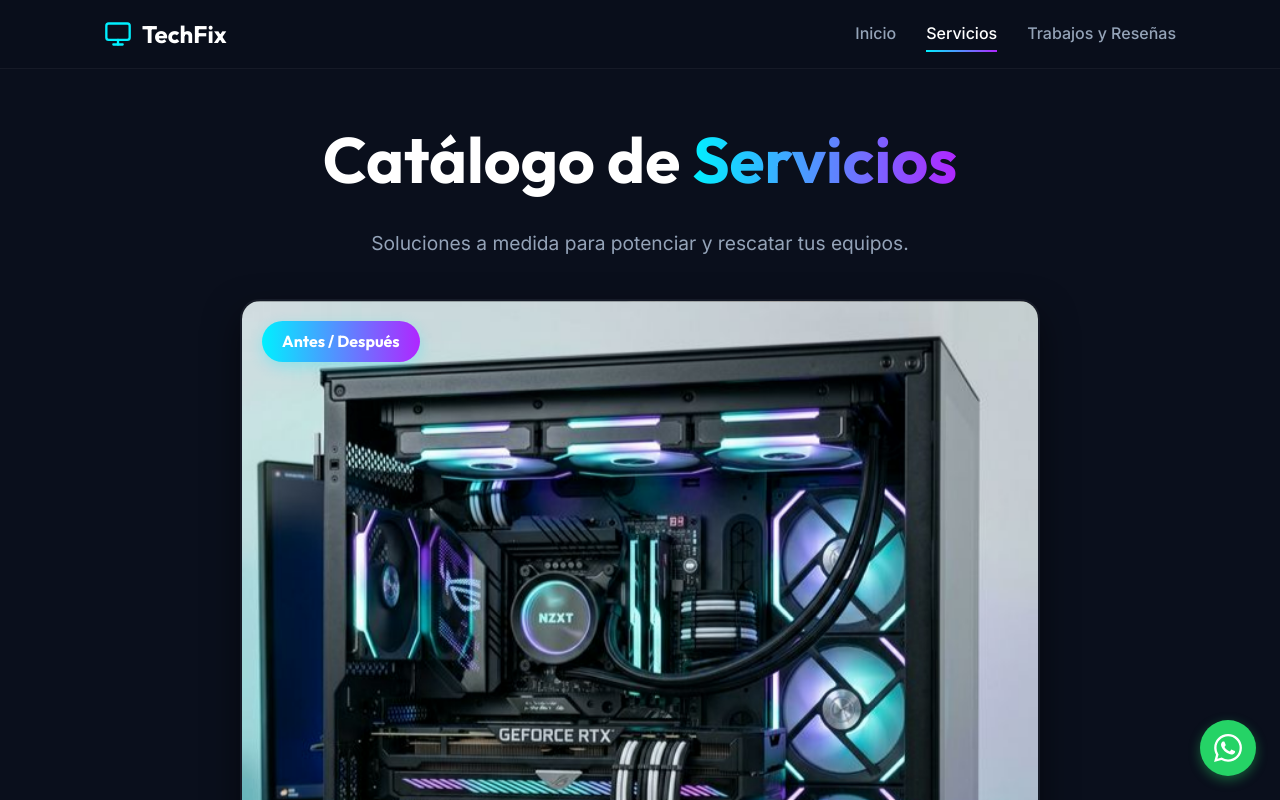
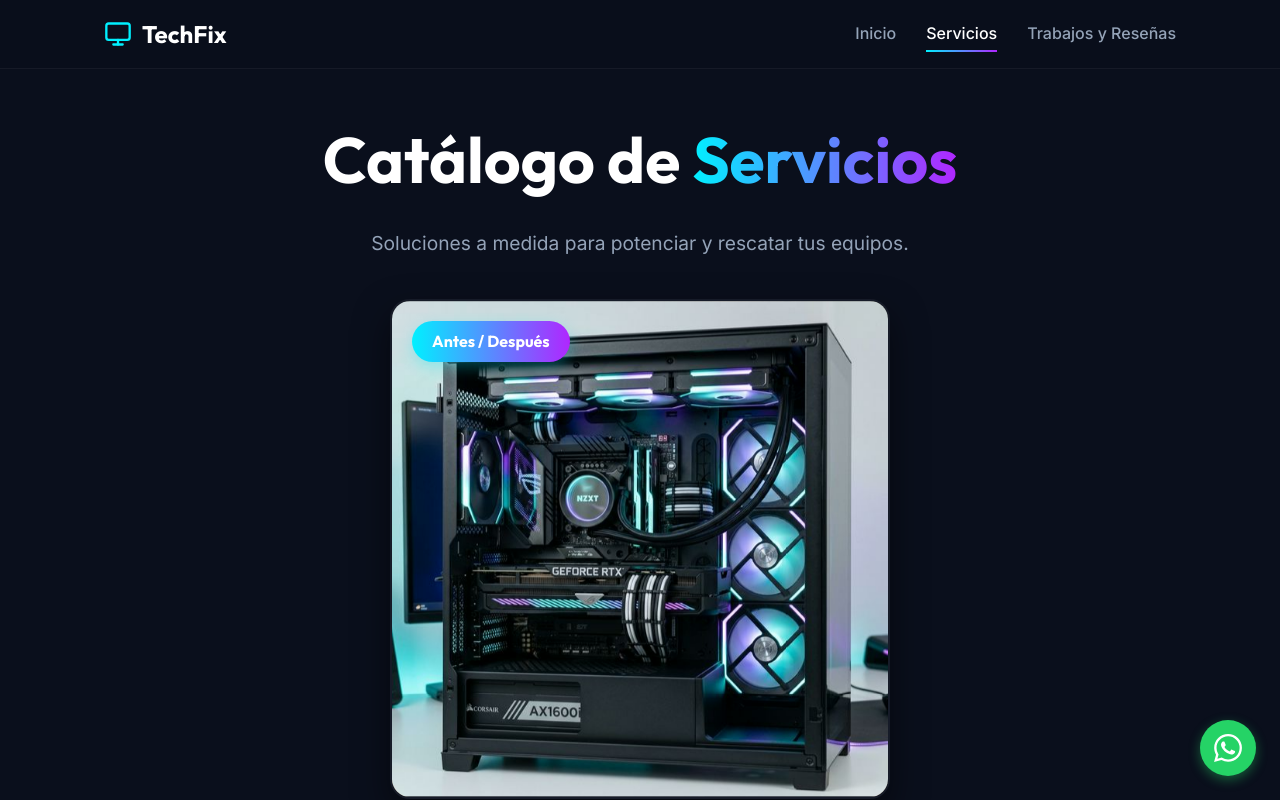
Before and after one commit to andre110500/pcservice, a React (Vite) app: page /servicios in a window 1280 px wide. Shown: the top 800 px of the page. Built offline with nearby package versions, Linux system fonts and the light colour scheme.

Commit message:
feat: reorder components in Home for improved layout and adjust image comparison max-width for better responsiveness

```diff
--- a/src/App.jsx
+++ b/src/App.jsx
@@ -15,9 +15,9 @@
 const Home = () => (
   <>
     <Hero />
+    <About />
+    <BrandCarousel />
     <Services />
-    <BrandCarousel />
-    <About />
     <Contact />
   </>
 );
--- a/src/pages/ServicesPage.scss
+++ b/src/pages/ServicesPage.scss
@@ -59,7 +59,7 @@
         .image-comparison {
             position: relative;
             width: 100%;
-            max-width: 800px;
+            max-width: 500px;
             border-radius: 20px;
             overflow: hidden;
             box-shadow: 0 15px 35px rgba(0, 0, 0, 0.5);
```
